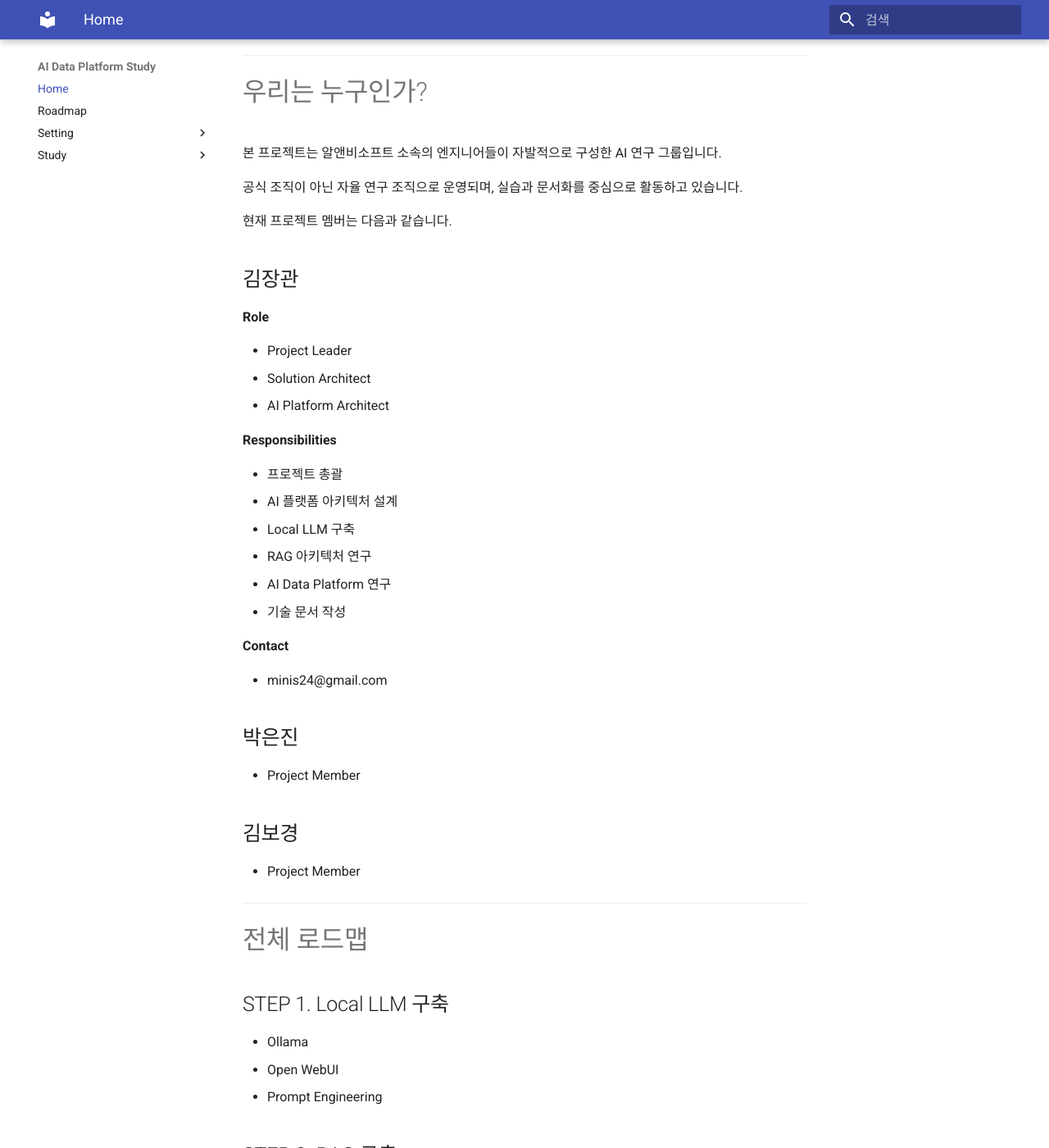
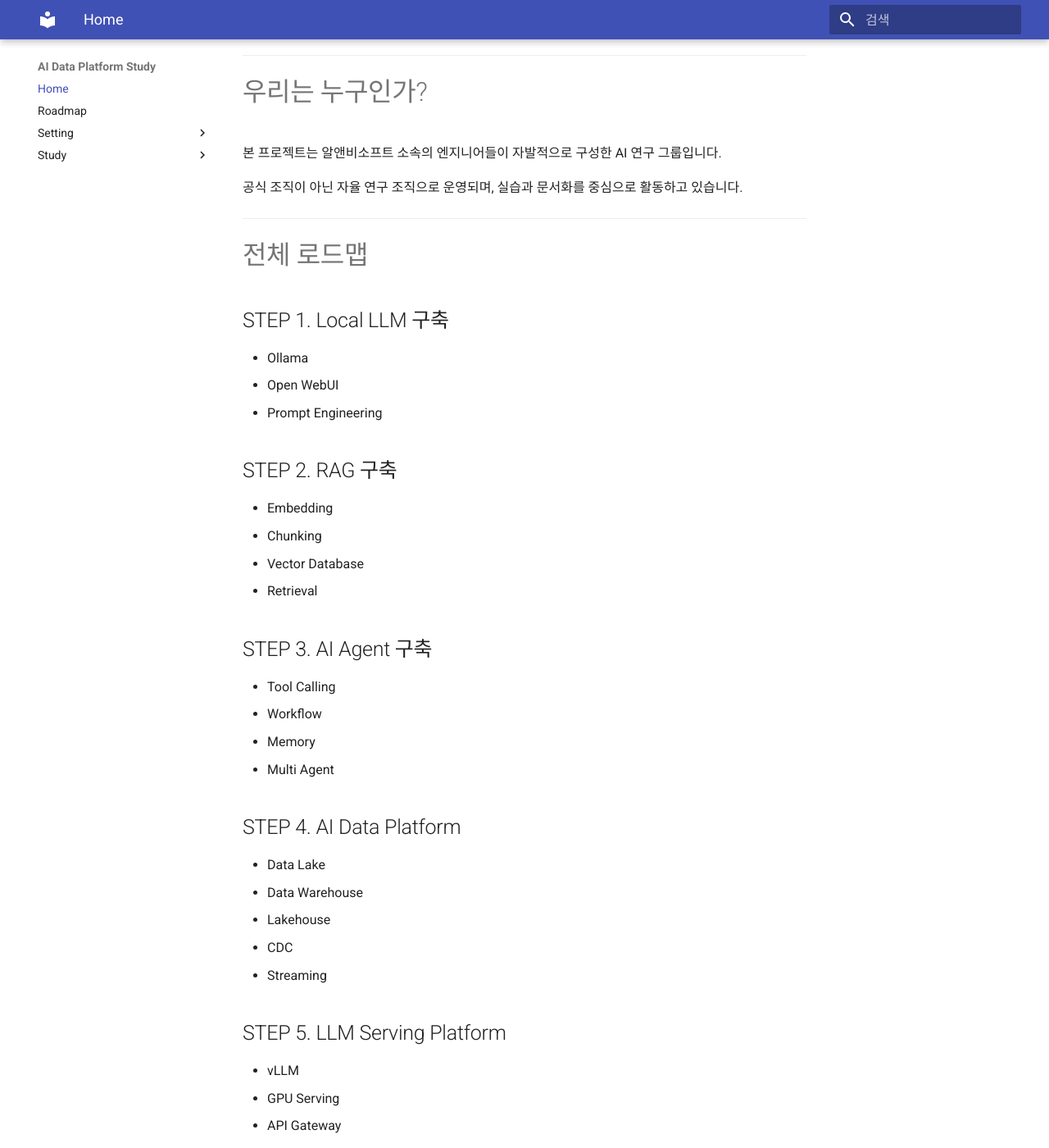
Before and after one commit to Team-AI-Data-Platform/AI-Data-Platform, an MkDocs documentation site: the page built from docs/index.md, in a window 1280 px wide and 1400 px high, scrolled down 1959 px. Shown: the whole window at 82% size. Built offline with MkDocs 1.6.1 and Material for MkDocs 9.7.7, drawn with Linux system fonts in a browser that asks for light colours.

Commit message:
메뉴수정

```diff
--- a/docs/index.md
+++ b/docs/index.md
@@ -72,36 +72,6 @@ AI 서비스가 실제 사용자에게 제공되기까지 필요한 전체 기
 
 공식 조직이 아닌 자율 연구 조직으로 운영되며, 실습과 문서화를 중심으로 활동하고 있습니다.
 
-현재 프로젝트 멤버는 다음과 같습니다.
-
-## 김장관
-
-**Role**
-
-- Project Leader
-- Solution Architect
-- AI Platform Architect
-
-**Responsibilities**
-
-- 프로젝트 총괄
-- AI 플랫폼 아키텍처 설계
-- Local LLM 구축
-- RAG 아키텍처 연구
-- AI Data Platform 연구
-- 기술 문서 작성
-
-**Contact**
-
-- minis24@gmail.com
-
-## 박은진
-
-- Project Member
-
-## 김보경
-
-- Project Member
 
 ---
 
```
